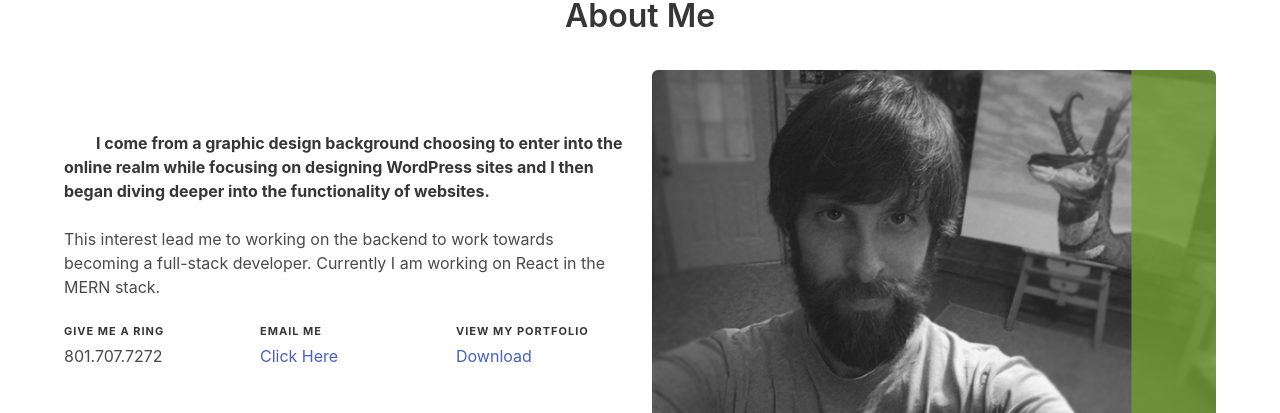
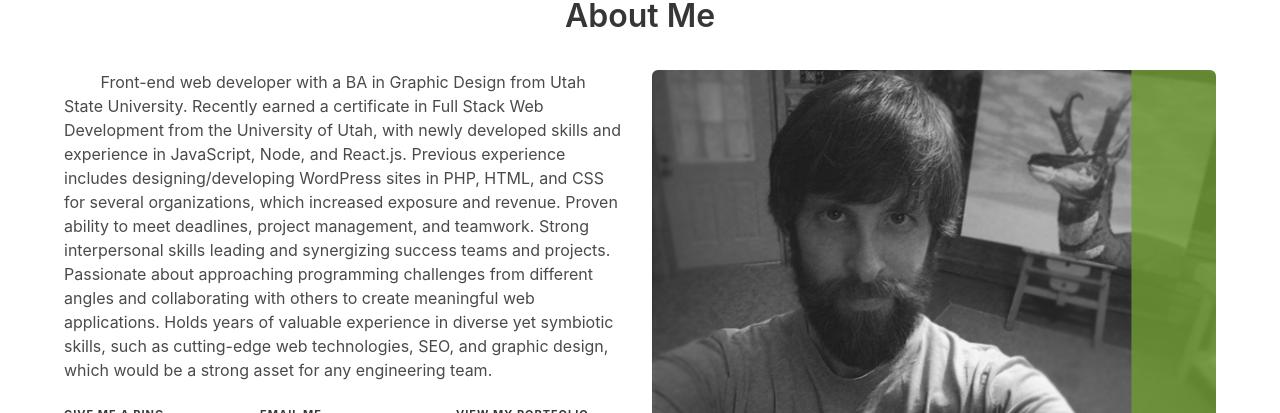
Before and after one commit to brandon-stewart-rgb/grumpy-milkshake, a React (Create React App) app: page /grumpy-milkshake/about in a window 1280 px wide. Shown: the part 539-952 px from the top of the page. Built offline with nearby package versions, Linux system fonts and the light colour scheme.

Commit message:
about updates

```diff
--- a/src/components/About/index.js
+++ b/src/components/About/index.js
@@ -25,18 +25,7 @@ function About() {
 						>
 							<p className="is-larger">
 								&emsp;&emsp;
-								<strong>
-									I come from a graphic design background choosing to enter into
-									the online realm while focusing on designing WordPress sites
-									and I then began diving deeper into the functionality of
-									websites.
-								</strong>
-							</p>
-							<br />
-							<p>
-								This interest lead me to working on the backend to work towards
-								becoming a full-stack developer. Currently I am working on React
-								in the MERN stack.
+								Front-end web developer with a BA in Graphic Design from Utah State University. Recently earned a certificate in Full Stack Web Development from the University of Utah, with newly developed skills and experience in JavaScript, Node, and React.js. Previous experience includes designing/developing WordPress sites in PHP, HTML, and CSS for several organizations, which increased exposure and revenue. Proven ability to meet deadlines, project management, and teamwork. Strong interpersonal skills leading and synergizing success teams and projects. Passionate about approaching programming challenges from different angles and collaborating with others to create meaningful web applications. Holds years of valuable experience in diverse yet symbiotic skills, such as cutting-edge web technologies, SEO, and graphic design, which would be a strong asset for any engineering team.
 							</p>
 							<br />
 							<div className="is-divider"></div>
@@ -61,7 +50,7 @@ function About() {
 									</p>
 									<p className="subheading ">
 										{' '}
-										<Link target="_blank" to="/files/Brandon_Stewart_2021.pdf">
+										<Link target="_blank" to="/files/Brandon_Stewart_2022.pdf">
 											Download
 										</Link>
 									</p>
```
Also changed, not shown: depoy.txt (added), 1 other file (tests, documents, lock files or other folders).
